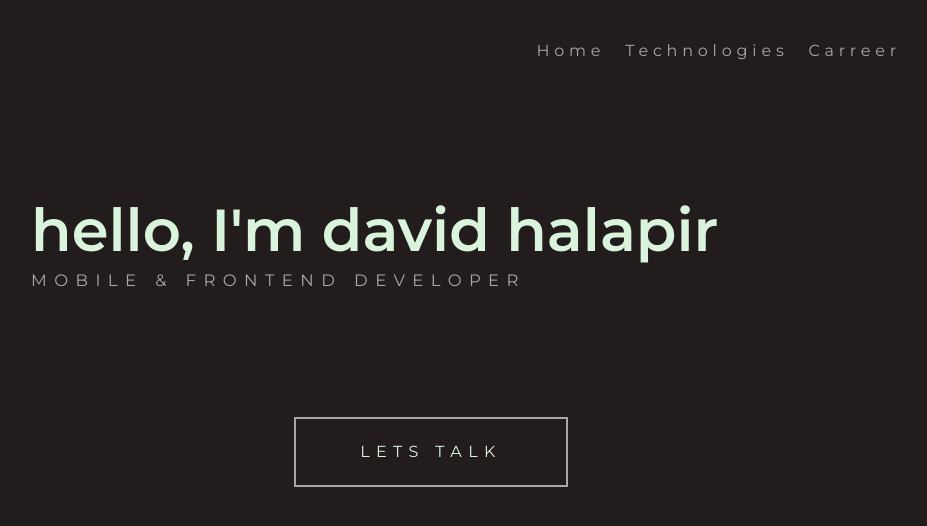
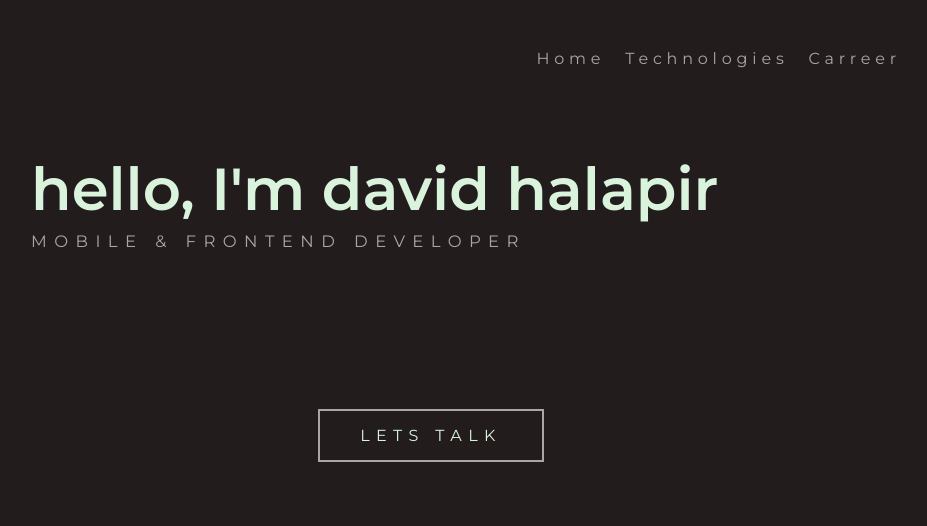
Before and after one commit to hala94/david_h_web, a React (Create React App) app: page / in a window 1280 px wide. Shown: the top 526 px of the page, without its empty margins (209-1136 px from the left). Built offline with nearby package versions, Linux system fonts and the light colour scheme.

Commit message:
remove unused files

```diff
--- a/src/components/app/index.tsx
+++ b/src/components/app/index.tsx
@@ -69,7 +69,9 @@ export function App() {
 						onClick={didSelectNavBarItem}
 					></NavigationItem>
 				</NavigationBar>
+				<Spacer v={SpaceValue.l}></Spacer>
 				<Selection></Selection>
+				<Spacer v={SpaceValue.l}></Spacer>
 			</div>
 		</div>
 	);
--- a/src/components/button/index.tsx
+++ b/src/components/button/index.tsx
@@ -1,11 +1,10 @@
 import React from 'react';
 import { Props } from 'interfaces/Props';
-import { Font, FontType } from 'helpers/fonts';
 
-export const Button = ({ className, title, onClick }: Props) => {
+export const Button = ({ className, onClick, children }: Props) => {
 	return (
 		<button className={className} onClick={onClick}>
-			<Font fontType={FontType.button}>{title}</Font>
+			{children}
 		</button>
 	);
 };
--- a/src/components/career/index.tsx
+++ b/src/components/career/index.tsx
@@ -6,8 +6,6 @@ import { Spacer, SpaceValue } from 'helpers/spacer';
 export function Carrer() {
 	return (
 		<div className={styles.container}>
-			<Spacer v={SpaceValue.xl}></Spacer>
-			<div className={styles.content_container}>
 			<Font className={styles.career_item} fontType={FontType.careerItem}>
 				mobile software developer with 3 years of professional working
 				experience
@@ -19,6 +17,5 @@ export function Carrer() {
 				strong software design principles
 			</Font>
 		</div>
-		</div>
 	);
 }
--- a/src/components/career/styles.module.css
+++ b/src/components/career/styles.module.css
@@ -2,20 +2,12 @@
 	display: flex;
 	justify-content: center;
 	flex-direction: column;
-	align-items: center;
-}
-
-.content_container {
-	display: flex;
-	flex-direction: column;
-	width: 80%;
+	height: 100%;
 }
 
 .career_item {
 	text-align: left;
-	margin-bottom: 20px;
-	padding: 16px;
-	margin-bottom: 20px;
+	margin: var(--space-s);
 	position: relative;
 	transition: 0.3s ease all;
 	color: var(--color-smokeWhite);
--- a/src/components/home/index.tsx
+++ b/src/components/home/index.tsx
@@ -11,28 +11,28 @@ export function Home() {
 	};
 	return (
 		<div className={styles.container}>
-			<Spacer v={SpaceValue.xl}></Spacer>
 			<div className={styles.headline_container}>
 				<div className={styles.headline_item}>
 					<Font className={styles.headline_text} fontType={FontType.headline1}>
 						hello, I'm david halapir
 					</Font>
 					<Spacer v={SpaceValue.xs}></Spacer>
-					<Font className={styles.subHeadline_text} fontType={FontType.headline2}>MOBILE & FRONTEND DEVELOPER</Font>
+					<Font
+						className={styles.subHeadline_text}
+						fontType={FontType.headline2}
+					>
+						MOBILE & FRONTEND DEVELOPER
+					</Font>
 				</div>
 			</div>
 			<Spacer v={SpaceValue.l}></Spacer>
-			{/* <div className={styles.avatar_container}>
-				<Asset className={styles.avatar_item} name="david_avatar"></Asset>
-			</div> */}
 			<Asset className={styles.avatar_item} name="david_avatar"></Asset>
 			<Spacer v={SpaceValue.l}></Spacer>
-			<Button
-				className={styles.button_item}
-				title="LETS TALK"
-				onClick={letsTalkHandler}
-			></Button>
-			<Spacer v={SpaceValue.xl}></Spacer>
+			<Button className={styles.button_item} onClick={letsTalkHandler}>
+				<Font className={styles.button_title} fontType={FontType.button}>
+					LETS TALK
+				</Font>
+			</Button>
 		</div>
 	);
 }
--- a/src/components/home/styles.module.css
+++ b/src/components/home/styles.module.css
@@ -38,7 +38,7 @@
 
 .button_item {
 	display: inline-block;
-	padding: 1.5rem 4rem;
+	padding: 0;
 	box-sizing: content-box;
 	background-color: transparent;
 	border: solid 2px;
@@ -48,6 +48,10 @@
 	cursor: pointer;
 	transition: 0.2s ease all;
 	color: var(--color-smokeWhite);
+}
+
+.button_title {
+	padding: 1em 2.5em;
 }
 
 .button_item:hover {
--- a/src/components/technologies/index.tsx
+++ b/src/components/technologies/index.tsx
@@ -15,7 +15,6 @@ const languages = [
 export function Technologies() {
 	return (
 		<div className={styles.container}>
-			<Spacer v={SpaceValue.xl}></Spacer>
 			{languages.map((itemName) => {
 				return (
 					<Font
--- a/src/components/technologies/styles.module.css
+++ b/src/components/technologies/styles.module.css
@@ -1,6 +1,5 @@
 .technology_item {
-	margin-bottom: 20px;
-	padding: 16px;
+	margin: var(--space-m);
 	text-align: center;
 	cursor: default;
 	color: var(--color-smokeWhite);
--- a/src/index.css
+++ b/src/index.css
@@ -1,12 +1,13 @@
 /* ---- Spacings ---- */
 :root {
-	--space-xxs: 4px;
-	--space-xs: 8px;
-	--space-s: 16px;
-	--space-m: 32px;
-	--space-l: 64px;
-	--space-xl: 128px;
-	--space-xxl: 256px;
+	--space-unit: 1em;
+	--space-xxs: calc(var(--space-unit) / 4);
+	--space-xs: calc(var(--space-xxs) * 2);
+	--space-s: calc(var(--space-xs) * 2);
+	--space-m: calc(var(--space-s) * 2);
+	--space-l: calc(var(--space-m) * 2);
+	--space-xl: calc(var(--space-l) * 2);
+	--space-xxl: calc(var(--space-xl) * 2);
 }
 
 /* ---- Colors ---- */
@@ -50,6 +51,7 @@ body {
 	font-family: var(--font-primary);
 	font-size: var(--text-base-size);
 	background-color: var(--color-darkGray);
+	-webkit-text-size-adjust:none;
 }
 
 input,
```
Also changed, not shown: src/components/button/styles.module.css (deleted), src/components/navigationBar/styles.module.css (added). Lines whose indentation alone changed are shown as unchanged.
